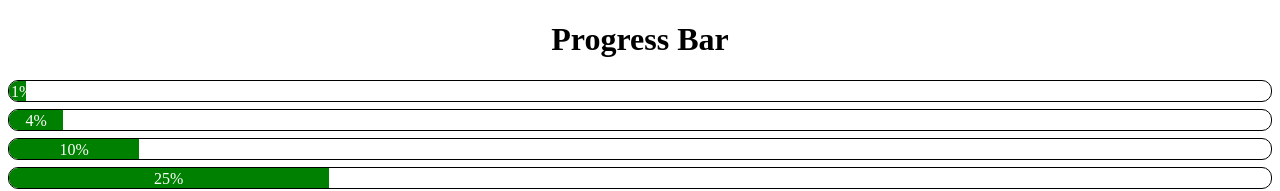
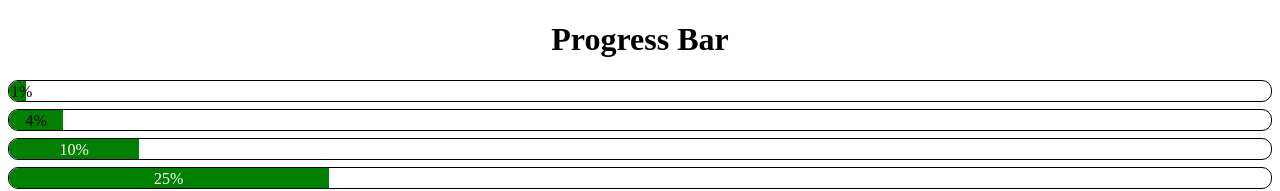
Before and after one commit to bhushank-bwd/frontend-machine-test, a React (Vite) app in the folder akshay-saini-test/: page / in a window 1280 px wide. Shown: the top 191 px of the page. Built offline with nearby package versions, Linux system fonts and the light colour scheme.

Commit message:
change color of text and add accessibility (aria attribute)

```diff
--- a/akshay-saini-test/src/ProgressBar.jsx
+++ b/akshay-saini-test/src/ProgressBar.jsx
@@ -4,7 +4,17 @@ const ProgressBarItem = ({ width: progressWidth }) => {
   return (
     <>
       <div className="outer">
-        <div className="inner" style={{ width: `${progressWidth}%` }}>
+        <div
+          className="inner"
+          style={{
+            width: `${progressWidth}%`,
+            color: `${progressWidth < 5 ? "black" : "white"}`,
+          }}
+          role="progress-bar"
+          aria-valuenow={progressWidth}
+          aria-valuemin={0}
+          aria-valuemax={100}
+        >
           {progressWidth}%
         </div>
       </div>
--- a/akshay-saini-test/src/index.css
+++ b/akshay-saini-test/src/index.css
@@ -11,5 +11,4 @@ body {
 .inner {
   padding: 2px;
   background-color: green;
-  color: white;
 }
```
Also changed, not shown: 1 other file (tests, documents, lock files or other folders).
